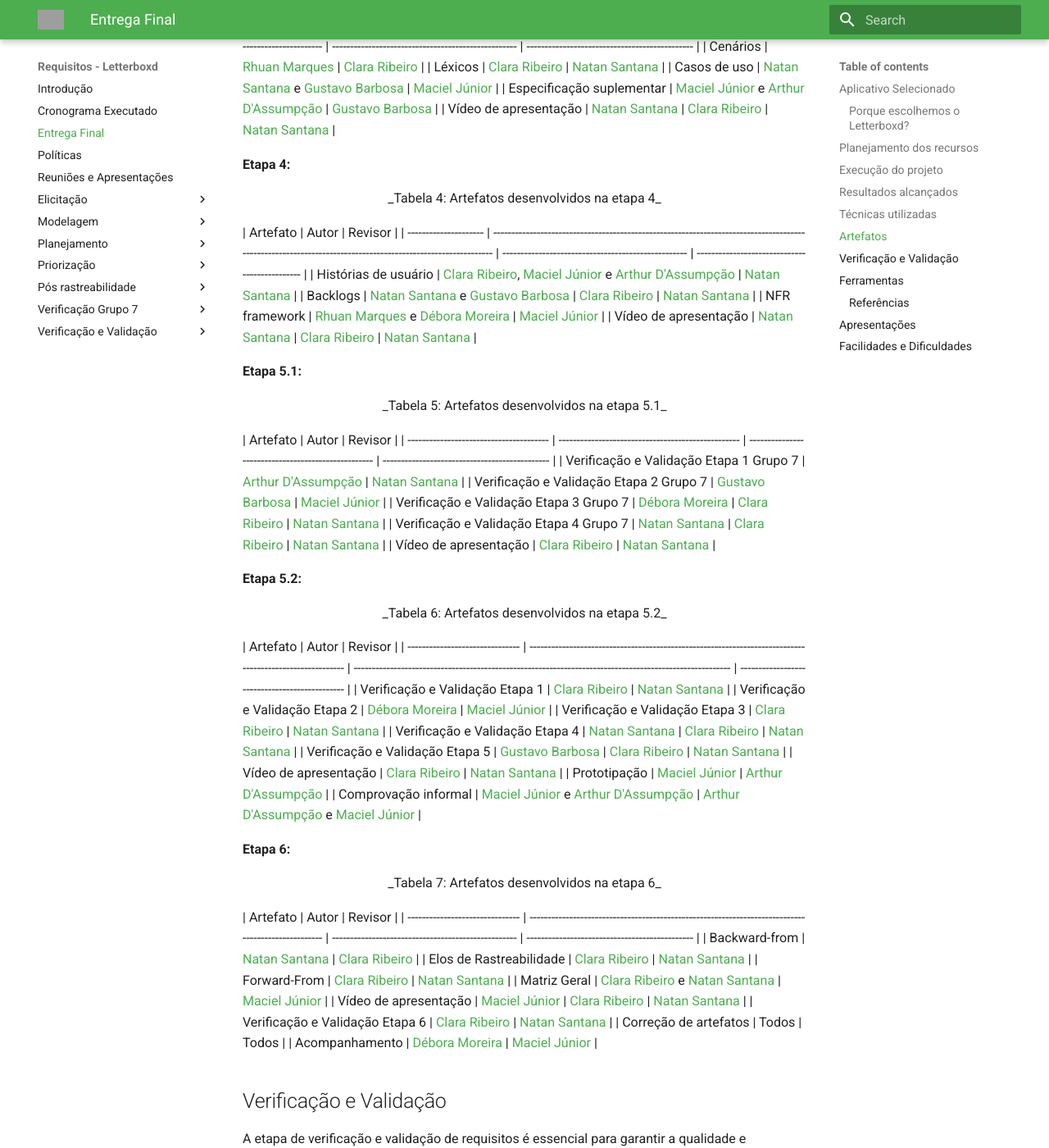
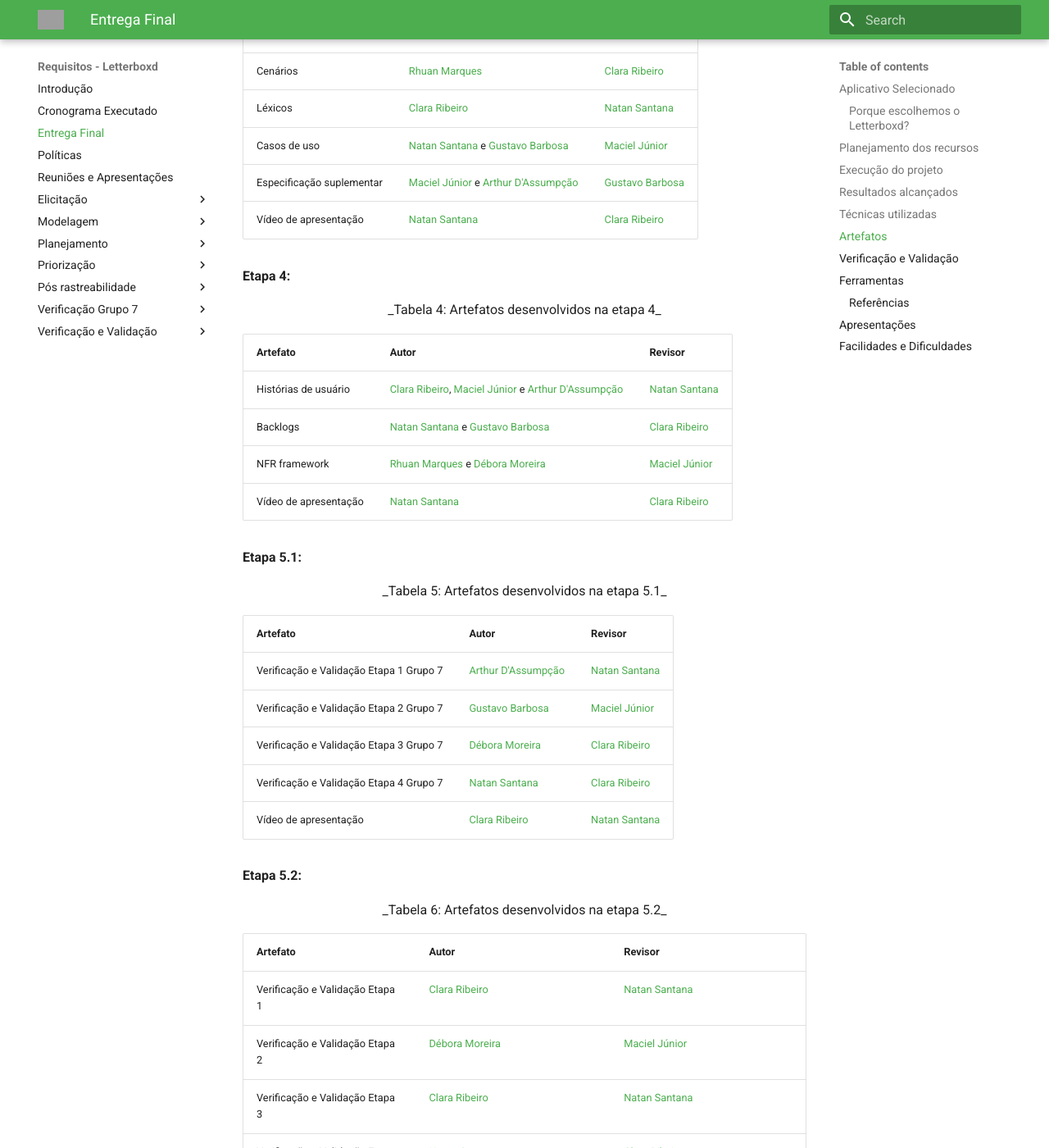
Before and after one commit to Requisitos-de-Software/2023.1-Letterboxd, an MkDocs documentation site: the page built from docs/entregaFinal.md, in a window 1280 px wide and 1400 px high, scrolled down 7319 px. Shown: the whole window at 82% size. Built offline with MkDocs 1.6.1 and Material for MkDocs 9.7.7, drawn with Linux system fonts in a browser that asks for light colours; some of the changed lines change nothing that is shown; some of the changed text lies outside the part shown; grey boxes are pictures that could not be loaded.

Commit message:
fix: correção layout das tabelas 3, 4, 5, 6 e 7

```diff
--- a/docs/entregaFinal.md
+++ b/docs/entregaFinal.md
@@ -249,7 +249,7 @@ _Tabela 3: Artefatos desenvolvidos na etapa 3_
 </center>
 
 | Artefato                  | Autor                                                                                                    | Revisor                                             |
-| ------------------------- | -------------------------------------------------------------------------------------------------------- | --------------------------------------------------- | ---------------------------------------------- |
+| ------------------------- | -------------------------------------------------------------------------------------------------------- | --------------------------------------------------- |
 | Cenários                  | [Rhuan Marques](https://github.com/RhuanMr)                                                              | [Clara Ribeiro](https://github.com/clara-ribeiro)   |
 | Léxicos                   | [Clara Ribeiro](https://github.com/clara-ribeiro)                                                        | [Natan Santana](https://github.com/Neitan2001)      |
 | Casos de uso              | [Natan Santana](https://github.com/Neitan2001) e [Gustavo Barbosa](https://github.com/brbsg)             | [Maciel Júnior](https://github.com/macieljuniormax) |
@@ -265,7 +265,7 @@ _Tabela 4: Artefatos desenvolvidos na etapa 4_
 </center>
 
 | Artefato              | Autor                                                                                                                                                       | Revisor                                             |
-| --------------------- | ----------------------------------------------------------------------------------------------------------------------------------------------------------- | --------------------------------------------------- | ---------------------------------------------- |
+| --------------------- | ----------------------------------------------------------------------------------------------------------------------------------------------------------- | --------------------------------------------------- |
 | Histórias de usuário  | [Clara Ribeiro](https://github.com/clara-ribeiro), [Maciel Júnior](https://github.com/macieljuniormax) e [Arthur D'Assumpção](https://github.com/ArtAssLou) | [Natan Santana](https://github.com/Neitan2001)      |
 | Backlogs              | [Natan Santana](https://github.com/Neitan2001) e [Gustavo Barbosa](https://github.com/brbsg)                                                                | [Clara Ribeiro](https://github.com/clara-ribeiro)   | [Natan Santana](https://github.com/Neitan2001) |
 | NFR framework         | [Rhuan Marques](https://github.com/RhuanMr) e [Débora Moreira](https://github.com/deboracaires)                                                             | [Maciel Júnior](https://github.com/macieljuniormax) |
@@ -280,7 +280,7 @@ _Tabela 5: Artefatos desenvolvidos na etapa 5.1_
 </center>
 
 | Artefato                                | Autor                                              | Revisor                                             |
-| --------------------------------------- | -------------------------------------------------- | --------------------------------------------------- | ---------------------------------------------- |
+| --------------------------------------- | -------------------------------------------------- | --------------------------------------------------- |
 | Verificação e Validação Etapa 1 Grupo 7 | [Arthur D'Assumpção](https://github.com/ArtAssLou) | [Natan Santana](https://github.com/Neitan2001)      |
 | Verificação e Validação Etapa 2 Grupo 7 | [Gustavo Barbosa](https://github.com/brbsg)        | [Maciel Júnior](https://github.com/macieljuniormax) |
 | Verificação e Validação Etapa 3 Grupo 7 | [Débora Moreira](https://github.com/deboracaires)  | [Clara Ribeiro](https://github.com/clara-ribeiro)   | [Natan Santana](https://github.com/Neitan2001) |
@@ -296,7 +296,7 @@ _Tabela 6: Artefatos desenvolvidos na etapa 5.2_
 </center>
 
 | Artefato                        | Autor                                                                                                    | Revisor                                                                                                  |
-| ------------------------------- | -------------------------------------------------------------------------------------------------------- | -------------------------------------------------------------------------------------------------------- | ---------------------------------------------- |
+| ------------------------------- | -------------------------------------------------------------------------------------------------------- | -------------------------------------------------------------------------------------------------------- |
 | Verificação e Validação Etapa 1 | [Clara Ribeiro](https://github.com/clara-ribeiro)                                                        | [Natan Santana](https://github.com/Neitan2001)                                                           |
 | Verificação e Validação Etapa 2 | [Débora Moreira](https://github.com/deboracaires)                                                        | [Maciel Júnior](https://github.com/macieljuniormax)                                                      |
 | Verificação e Validação Etapa 3 | [Clara Ribeiro](https://github.com/clara-ribeiro)                                                        | [Natan Santana](https://github.com/Neitan2001)                                                           |
@@ -315,7 +315,7 @@ _Tabela 7: Artefatos desenvolvidos na etapa 6_
 </center>
 
 | Artefato                        | Autor                                                                                              | Revisor                                             |
-| ------------------------------- | -------------------------------------------------------------------------------------------------- | --------------------------------------------------- | ---------------------------------------------- |
+| ------------------------------- | -------------------------------------------------------------------------------------------------- | --------------------------------------------------- |
 | Backward-from                   | [Natan Santana](https://github.com/Neitan2001)                                                     | [Clara Ribeiro](https://github.com/clara-ribeiro)   |
 | Elos de Rastreabilidade         | [Clara Ribeiro](https://github.com/clara-ribeiro)                                                  | [Natan Santana](https://github.com/Neitan2001)      |
 | Forward-From                    | [Clara Ribeiro](https://github.com/clara-ribeiro)                                                  | [Natan Santana](https://github.com/Neitan2001)      |
@@ -479,3 +479,4 @@ _Fonte: Arthur D’Assumpção, 2023_
 | 05/07/2023 | `1.3`  | Adiciona App Selecionado e Apresentações |    [Gustavo Barbosa ](https://github.com/brbsg)     |    -    |
 | 05/07/2023 | `1.4`  |     Adiciona verificação e validação     | [Maciel Júnior](https://github.com/macieljuniormax) |    -    |
 | 05/07/2023 | `1.5`  |     Adiciona cronogramas                 | [Clara Ribeiro](https://github.com/clara-ribeiro) |    -    |
+| 10/07/2023 | `1.6`  | Correção layout das tabelas 3, 4, 5, 6 e 7                 | [Clara Ribeiro](https://github.com/clara-ribeiro) |    -    |
```
